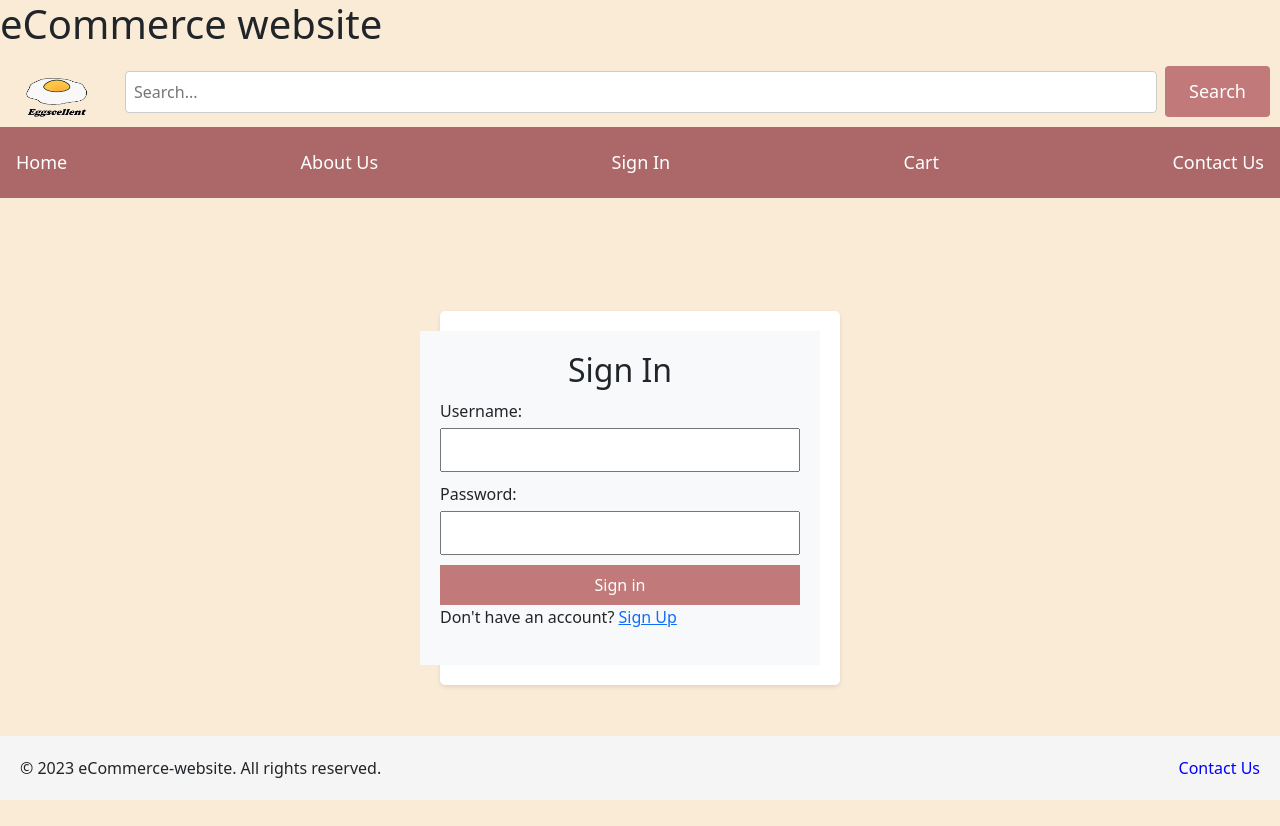
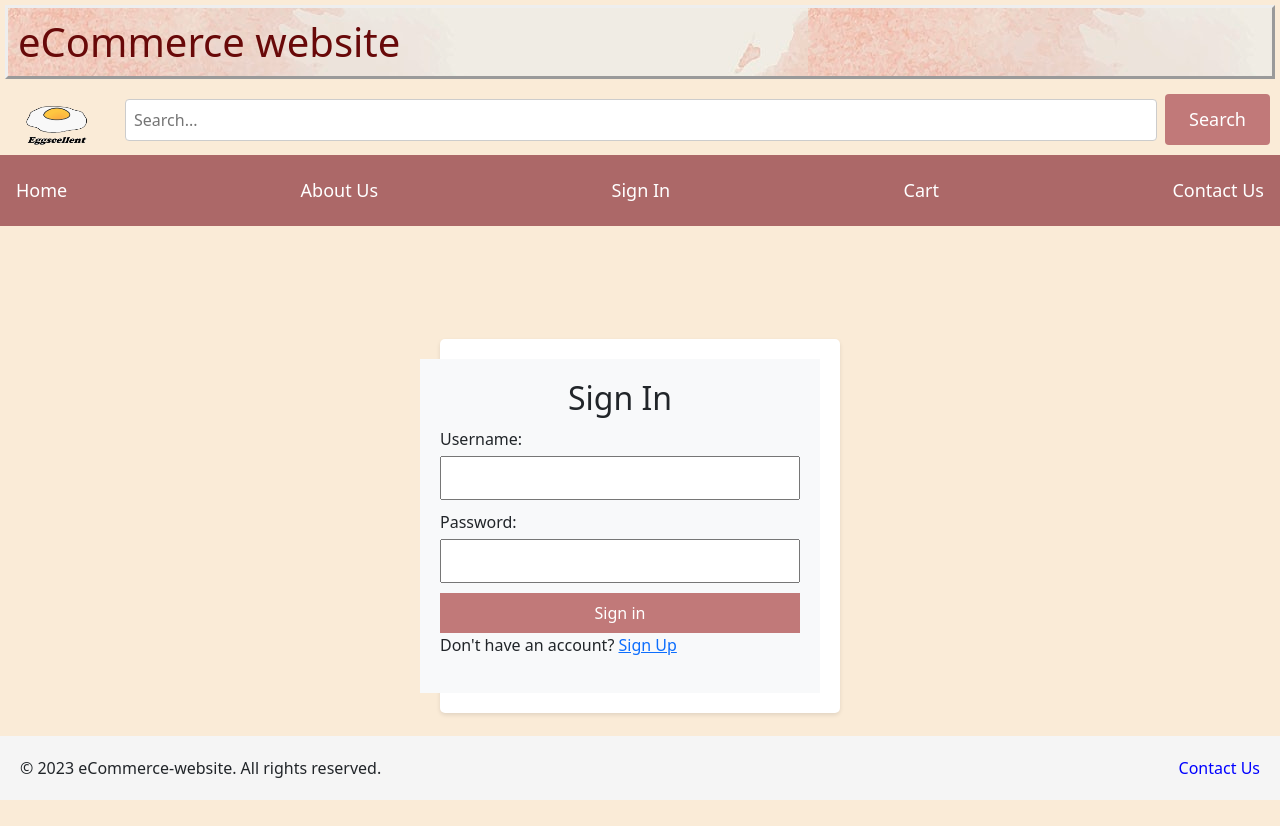
Before and after one commit to aghared/Ecommerce-website, a React (Create React App) app in the folder ecommerce-website/: page / in a window 1280 px wide. Before the commit the page ends 800 px from the top, so only its background shows below. Built offline with nearby package versions, Linux system fonts and the light colour scheme.

Commit message:
add style for tittle

```diff
--- a/ecommerce-website/src/CSS/navbar.css
+++ b/ecommerce-website/src/CSS/navbar.css
@@ -110,3 +110,15 @@
     font-size: 24px;
     font-weight: bold;
   }
+/* for the header */
+  .header-title  {
+    color: #680909;
+    background-color: rgba(0, 195, 255, 0.349);
+    background-image: url(imag/v546batch3-mynt-34-badgewatercolor_1.jpg);
+    padding: 10px;
+    margin: 5px;
+    border: 3px solid;
+    border-color: brown gold (117, 123, 41, 0.655) rgb(224, 94, 87) gold;
+    border-style: outset;
+
+}
```
